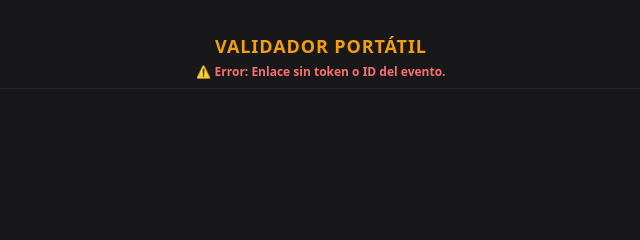
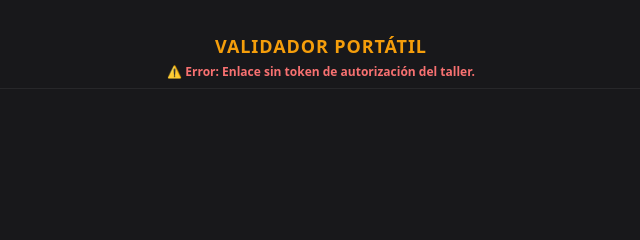
Before and after one commit to cgerc/aforo, a website: page public/validador.html in a window 1280 px wide. Shown: the top 240 px of the page, 319-959 px from the left. Drawn offline with nearby package versions, Linux system fonts and the light colour scheme.

Commit message:
fix: corregir validador token y lectura qr

```diff
--- a/public/validador.html
+++ b/public/validador.html
@@ -46,8 +46,8 @@
 
     <script>
         const params = new URLSearchParams(window.location.search);
-        // Soporta token UUID seguro o fallback con taller_id
-        const tallerToken = params.get('token') || params.get('organizador_token') || params.get('taller_token') || params.get('taller_id');
+        // Soporta token UUID seguro desde la URL (?token=... o ?validador_token=...)
+        const validadorToken = params.get('token') || params.get('validador_token') || params.get('organizador_token') || params.get('taller_token');
 
         const tallerInfo = document.getElementById('taller-info');
         const box = document.getElementById('feedback');
@@ -57,10 +57,10 @@
 
         let html5QrCode = null;
         let procesando = false;
-        let facingModeActual = "environment"; // Inicia con cámara trasera
+        let facingModeActual = "environment"; // Inicia con la cámara trasera
 
-        if (!tallerToken) {
-            tallerInfo.innerText = "⚠️ Error: Enlace sin token o ID del evento.";
+        if (!validadorToken) {
+            tallerInfo.innerText = "⚠️ Error: Enlace sin token de autorización del taller.";
             tallerInfo.className = "text-xs text-red-400 mt-1 font-semibold";
         } else {
             tallerInfo.innerText = "Lector activo y listo para escanear";
@@ -108,7 +108,7 @@
             try {
                 await html5QrCode.stop();
             } catch (e) {
-                console.warn("Cámara detenida tras lectura.");
+                console.warn("Cámara pausada tras lectura.");
             }
 
             // Estado: Validando
@@ -122,8 +122,8 @@
                     method: 'POST',
                     headers: { 'Content-Type': 'application/json' },
                     body: JSON.stringify({
-                        qr_token: decodedText,
-                        organizador_token: tallerToken
+                        qr_token: decodedText.trim(),
+                        organizador_token: validadorToken.trim()
                     })
                 });
 
@@ -144,7 +144,7 @@
                     if (navigator.vibrate) navigator.vibrate([100, 50, 100]);
 
                 } else {
-                    // Error: Falsificada, caducada o taller incorrecto
+                    // Error: Falsificada, no encontrada o taller incorrecto
                     readerContainer.className = "relative w-full bg-zinc-950 rounded-xl overflow-hidden border-2 border-red-500";
                     box.className = "p-4 rounded-lg text-center font-bold bg-red-950 text-red-300 border border-red-500";
                     box.innerText = `❌ ${data.message || 'Entrada inválida o no autorizada.'}`;
```
